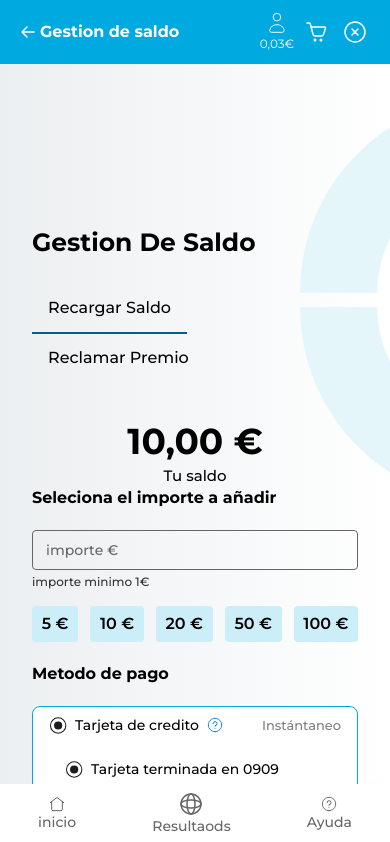
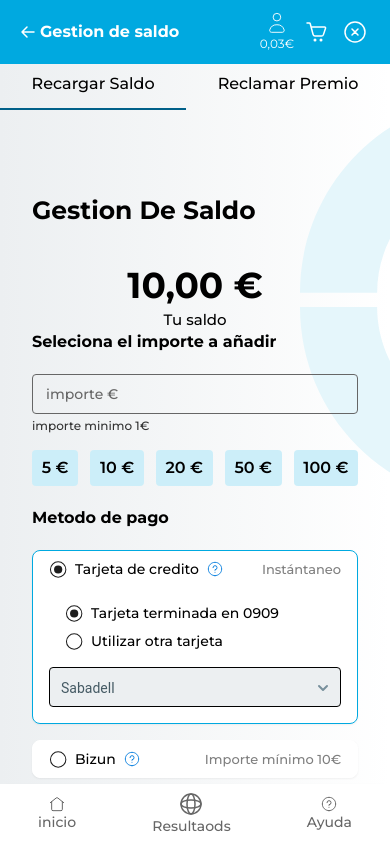
Before and after one commit to angeleesc/pulpo-line-challenger-2, a Next.js app: page / in a window 390 px wide. Shown: the top 842 px of the page. Built offline with nearby package versions, Linux system fonts and the light colour scheme.

Commit message:
tab responsive

```diff
--- a/src/app/(siteLayout)/page.tsx
+++ b/src/app/(siteLayout)/page.tsx
@@ -23,7 +23,7 @@ export default function Home() {
     <main className="p-8">
       <div className="w-full " >
         <div className="">
-          <h3 className="font-bold text-[25px] leading-9  mt-8 mb-6">
+          <h3 className="font-bold text-[25px] leading-9  mb-6">
             Gestion De Saldo
           </h3>
           <MenuTabOption
--- a/src/app/component/tabs/menu-tab/MenuTabOption.tsx
+++ b/src/app/component/tabs/menu-tab/MenuTabOption.tsx
@@ -15,7 +15,7 @@ export default function MenuTabOption({
   setOption,
 }: MenuTabOptionPropsType) {
   return (
-    <div>
+    <div className="w-full  flex justify-between lg:justify-start fixed top-[60px] left-0  lg:static">
       {options.map((option, i) => {
         return (
           <button
--- a/src/app/component/tabs/menu-tab/tab-button.scss
+++ b/src/app/component/tabs/menu-tab/tab-button.scss
@@ -1,5 +1,6 @@
 .tab-button {
-@apply text-[1rem] font-montserrat font-medium leading-6 py-3 px-4 border-b-[2px]  border-b-transparent text-center transition-colors outline-none ;
+@apply text-[1rem] font-montserrat font-medium leading-6 flex-grow lg:flex-grow-0 py-3 lg:px-4 border-b-[2px]  border-b-transparent text-center transition-colors outline-none ;
+@apply right-0;
 
     &.tab-button-active{
         @apply border-b-primary-pressed
```
